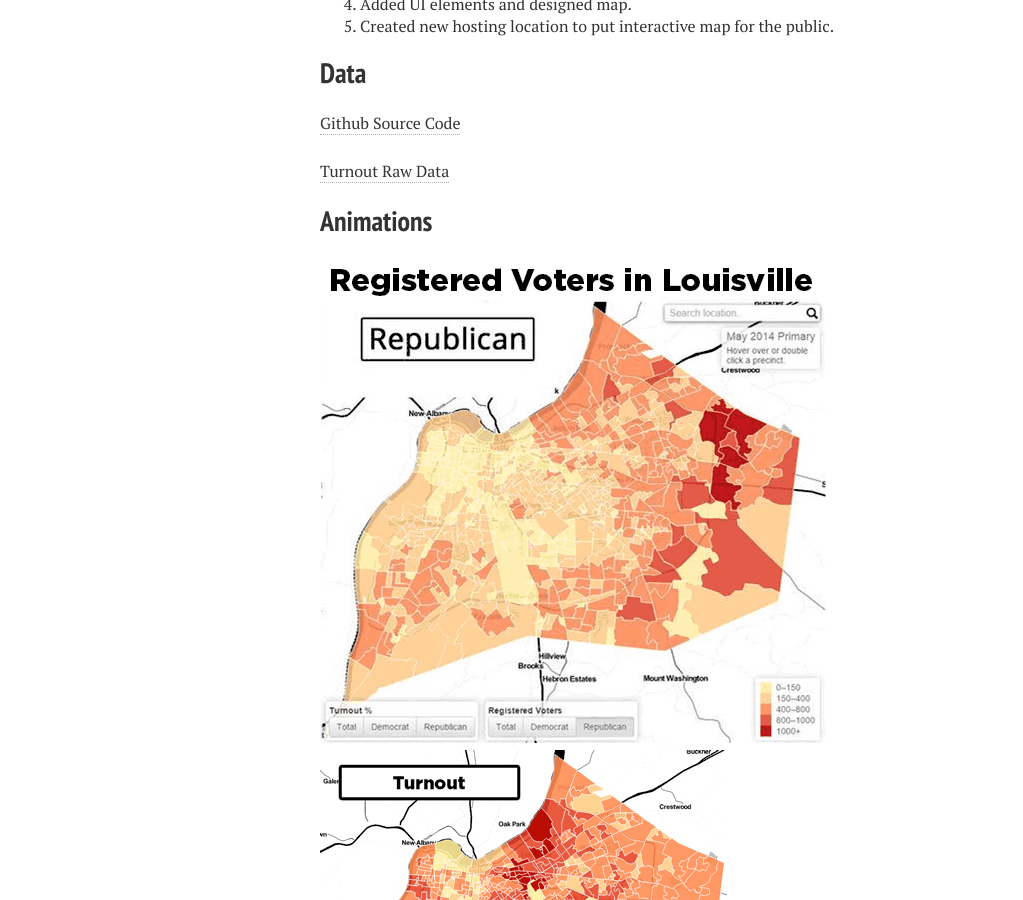
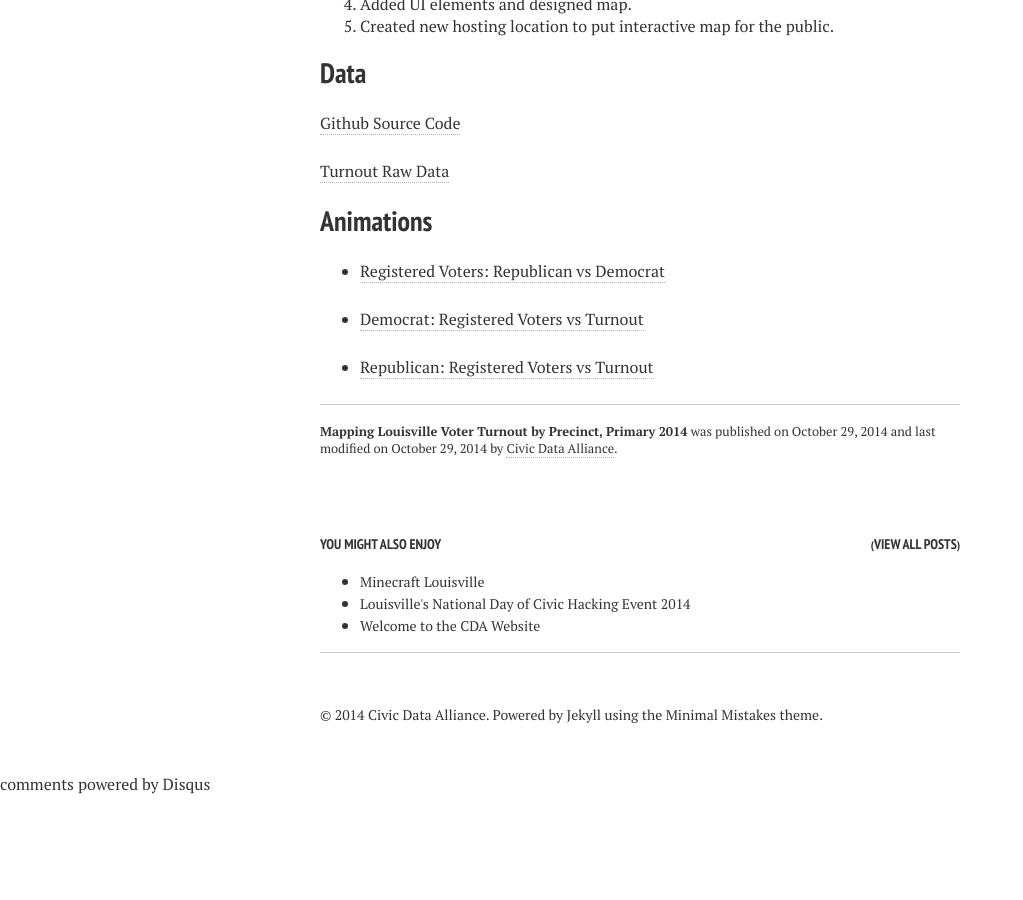
Before and after one commit to reydelleon/civicdata.github.io, a Jekyll site: the page built from _posts/2014-10-29-louisville-voter-precinct-turnout.md, in a window 1280 px wide and 900 px high, scrolled down 2123 px. Shown: the whole window, without its empty margins (0-1023 px from the left). Built offline with Jekyll 4.4.1, drawn with Linux system fonts in a browser that asks for light colours; nearby versions of some CDN libraries; comment, search, counter and statistics services are not loaded; after the commit the page ends 2918 px from its top, so only the background shows below that.

Commit message:
Link to animations instead of embed

```diff
--- a/_posts/2014-10-29-louisville-voter-precinct-turnout.md
+++ b/_posts/2014-10-29-louisville-voter-precinct-turnout.md
@@ -54,6 +54,8 @@ Open data issues included releasing raw data tables as PDFs, charging for access
 
 ## Animations ##
 
-![Registered Voters Republican vs Democrat](/images/animation-PrecinctRegisteredVoters.gif)
-![Democrat Registered Voters vs Turnout](/images/animation-DemRegisteredTurnout.gif)
-![Republican Registered Voters vs Turnout](/images/animation-RepRegisteredTurnout.gif)
+- [Registered Voters: Republican vs Democrat](/images/animation-PrecinctRegisteredVoters.gif)
+
+- [Democrat: Registered Voters vs Turnout](/images/animation-DemRegisteredTurnout.gif)
+
+- [Republican: Registered Voters vs Turnout](/images/animation-RepRegisteredTurnout.gif)
```
